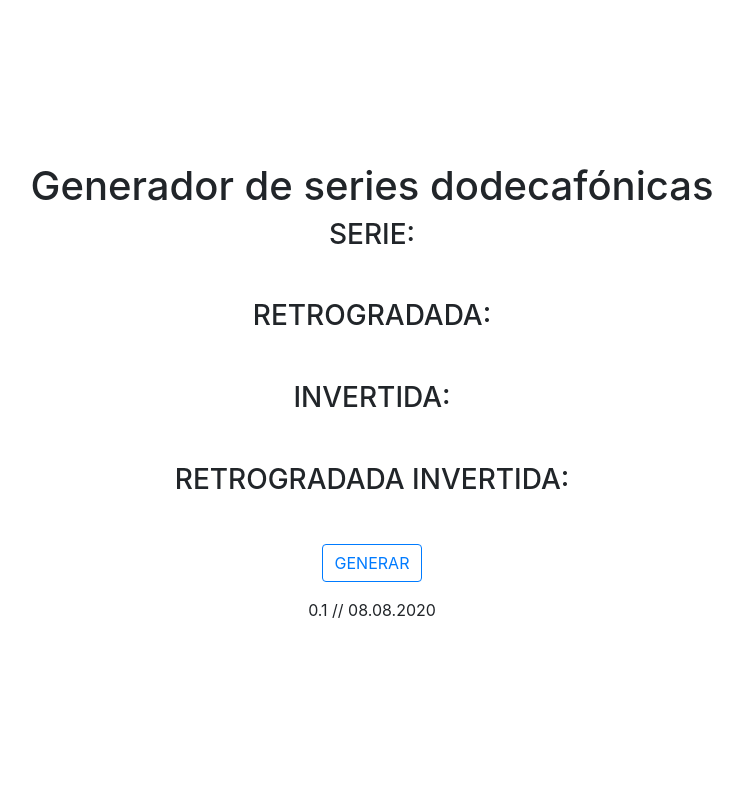
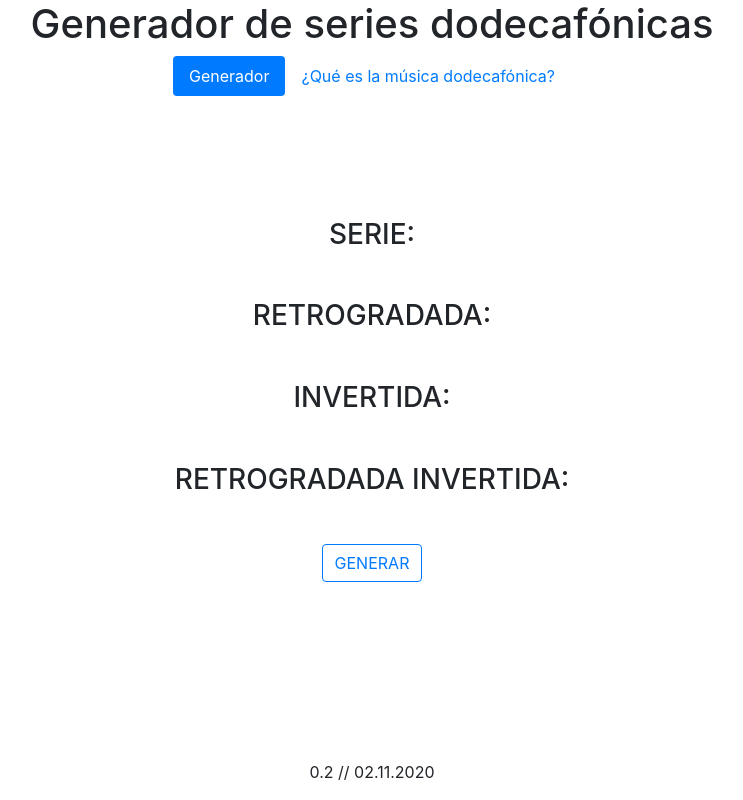
Before and after one commit to neatdisorder/series-dodecafonicas, a plain HTML site: page index.html in a window 1280 px wide. Shown: the whole page, without its empty margins (268-1011 px from the left). Drawn offline with nearby package versions, Linux system fonts and the light colour scheme.

Commit message:
Minor layout edits, pills navbar added.

```diff
--- a/index.html
+++ b/index.html
@@ -8,10 +8,24 @@
     <link rel="stylesheet" href="style.css">
     <script src="script.js"></script>
 </head>
-<body class="container-fluid d-flex flex-column justify-content-center align-items-center">
+<body class="container-fluid d-flex flex-column justify-content-around">
+    <div class="fixed-top">
     <header>
         <h1 class="text-center">Generador de series dodecafónicas</h1>
     </header>
+        <nav class="d-flex justify-content-center">
+            <ul class="nav nav-pills" id="pills-tab" role="tablist">
+                <li class="nav-item">
+                <a class="nav-link active" id="pills-generador-tab" data-toggle="pill" href="#pills-generador" role="tab" aria-controls="pills-generador" aria-selected="true">Generador</a>
+                </li>
+                <li class="nav-item">
+                <a class="nav-link" id="pills-dodecafonismo-tab" data-toggle="pill" href="#pills-dodecafonismo" role="tab" aria-controls="pills-dodecafonismo" aria-selected="false">¿Qué es la música dodecafónica?</a>
+                </li>
+            </ul>
+        </nav>
+    </div>
+    <div class="tab-content" id="pills-tabContent">
+        <div class="tab-pane fade show active" id="pills-generador" role="tabpanel" aria-labelledby="pills-generador-tab">
             <main class="text-center">
                 <div>
                     <h3>SERIE:</h3>
@@ -33,8 +47,19 @@
                     <button onclick="generarSeries()" class="btn btn-outline-primary">GENERAR</button>
                 </div>
             </main>
-    <footer>
-    <p class="mt-3">0.1 // 08.08.2020</p>
+        </div>
+        <div class="tab-pane fade" id="pills-dodecafonismo" role="tabpanel" aria-labelledby="pills-dodecafonismo-tab">
+            <div class="text-center">
+                <p>
+                    El dodecafonismo o música dodecafónica; La gran mayoría de la música occidental está compuesta sobre una estructura llamada sistema tonal que regula las relaciones entre las notas de una escala y los acordes que de ella emergen. El sistema se organiza en torno a una nota que será llamada tónica y dará nombre a la tonalidad, la cual podrá ser mayor o menor (Do Mayor o Mi menor por ejemplo). El dodecafonismo propone en sus reglas la igualdad de todas las notas comprendidas en una octava, eliminando la tónica como nota más importante en torno a la cual se ordenan el resto de los sonidos. Históricamente, procede de manera directa del «atonalismo libre», y surge de la necesidad que había a principios del siglo XX de organizar coherentemente las nuevas posibilidades de la música y enfocarla a las sensibilidades emergentes. Como regla fundamental no se repite ningún sonido hasta que hayan sonado todos los otros tonos.
+                </p>
+            </div>
+        </div>
+    </div>
+    <footer class="fixed-bottom text-center">
+        <p>
+            0.2 // 02.11.2020
+        </p>
     </footer>
     <script src="https://code.jquery.com/jquery-3.5.1.slim.min.js" integrity="sha384-DfXdz2htPH0lsSSs5nCTpuj/zy4C+OGpamoFVy38MVBnE+IbbVYUew+OrCXaRkfj" crossorigin="anonymous"></script>
 <script src="https://cdn.jsdelivr.net/npm/bootstrap@4.5.3/dist/js/bootstrap.bundle.min.js" integrity="sha384-ho+j7jyWK8fNQe+A12Hb8AhRq26LrZ/JpcUGGOn+Y7RsweNrtN/tE3MoK7ZeZDyx" crossorigin="anonymous"></script>
```
Lines whose indentation alone changed are shown as unchanged.
